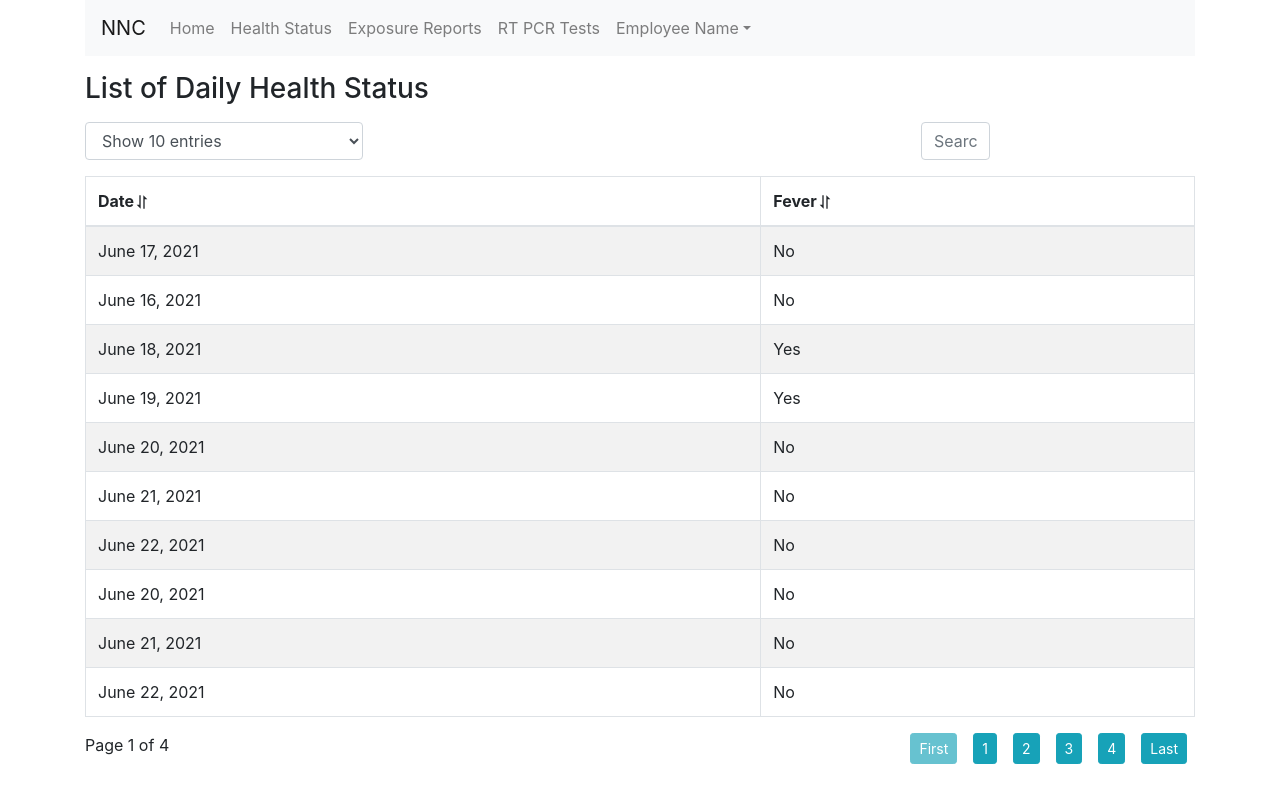
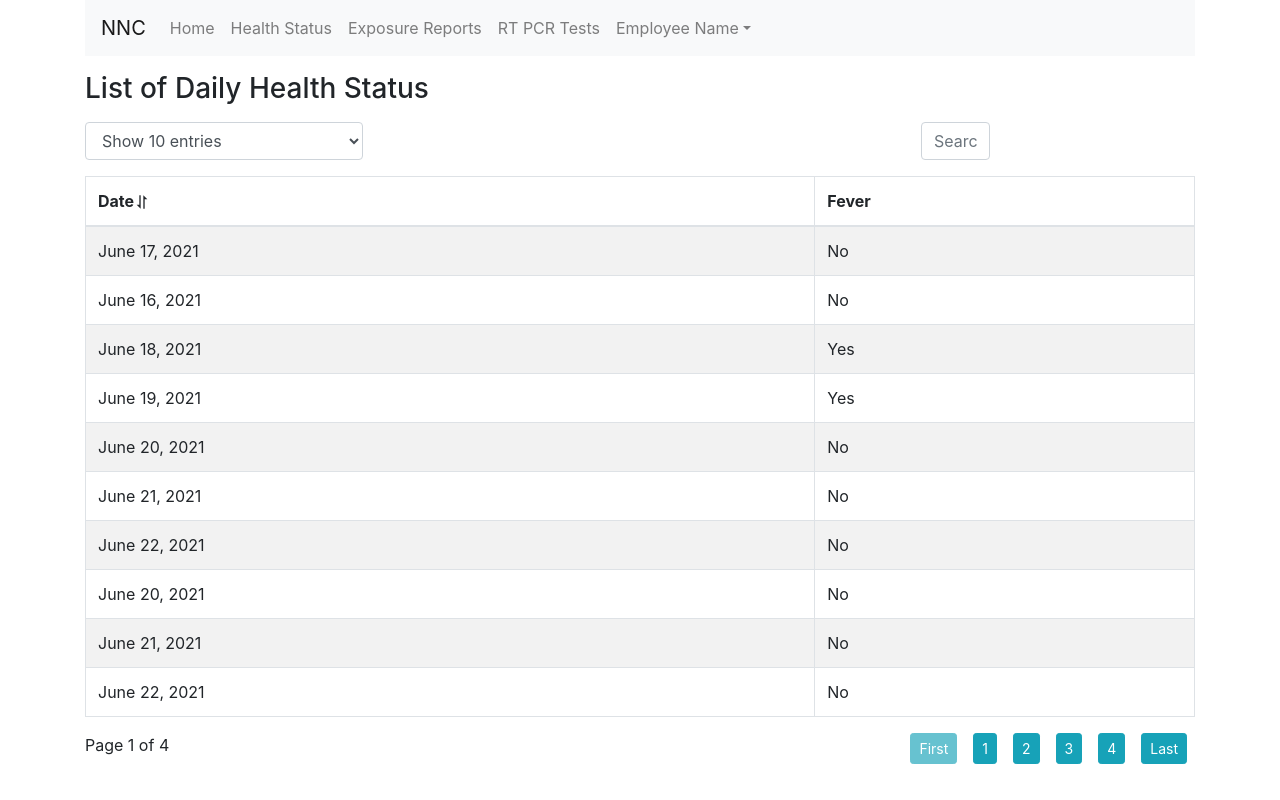
Before and after one commit to hannalalia/health-monitoring, a React (Create React App) app: page /Health in a window 1280 px wide. Built offline with nearby package versions, Linux system fonts and the light colour scheme.

Commit message:
remove sorting for fever column

```diff
--- a/src/components/HealthStatus.js
+++ b/src/components/HealthStatus.js
@@ -176,6 +176,8 @@ function HealthStatus() {
           {
             Header: 'Fever',
             accessor: 'fever',
+            disableFilters: true,
+            disableSortBy: true,
             Cell:({value})=>{
                 return value ? "Yes":"No"
             }
@@ -228,7 +230,7 @@ function HealthStatus() {
                     <th {...column.getHeaderProps(column.getSortByToggleProps())}>
                         {column.render('Header')}
                         <span>
-                            {column.isSorted ? (column.isSortedDesc ? (<MdExpandMore/>): (<MdExpandLess/>)):(<BiSort/>) }
+                            {column.canSort? (column.isSorted ? (column.isSortedDesc ? (<MdExpandMore/>): (<MdExpandLess/>)):(<BiSort/>)):'' }
                         </span>
 
                     </th>
```
